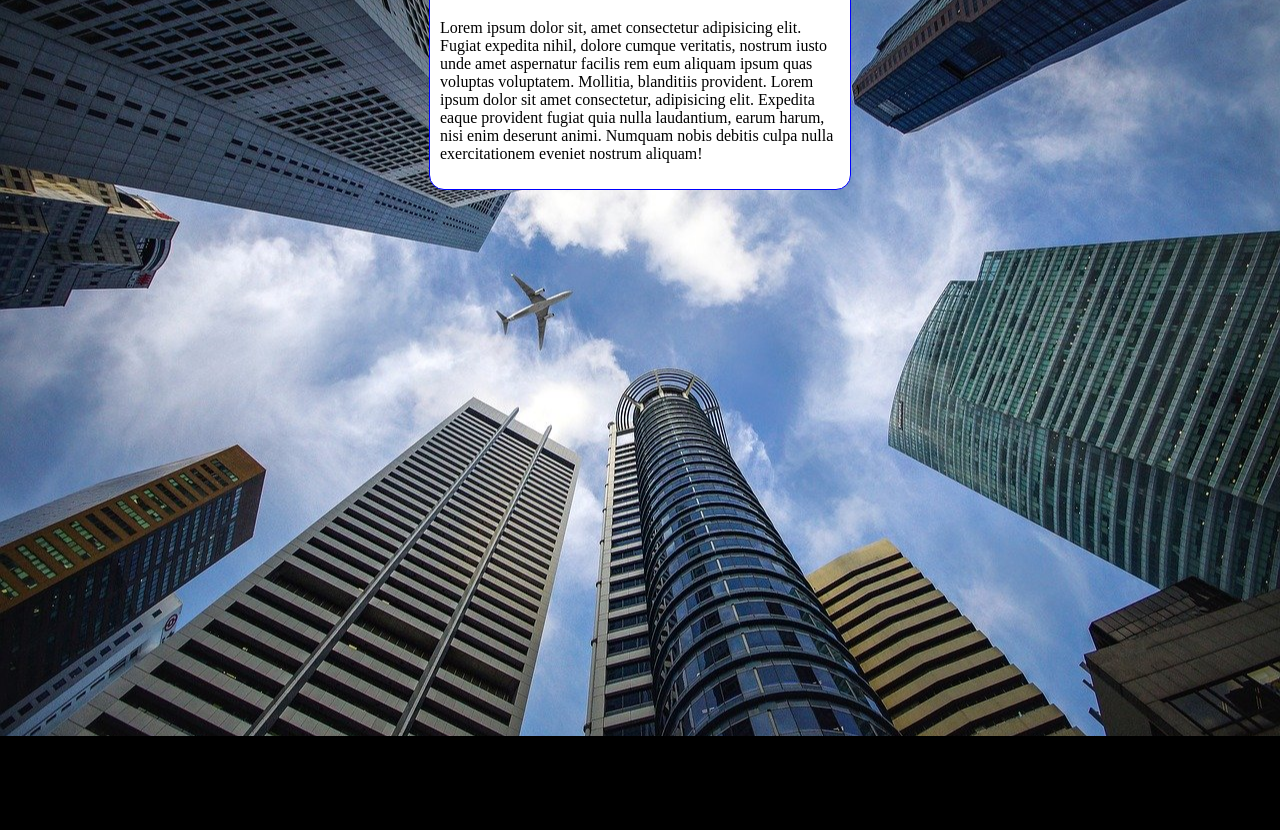
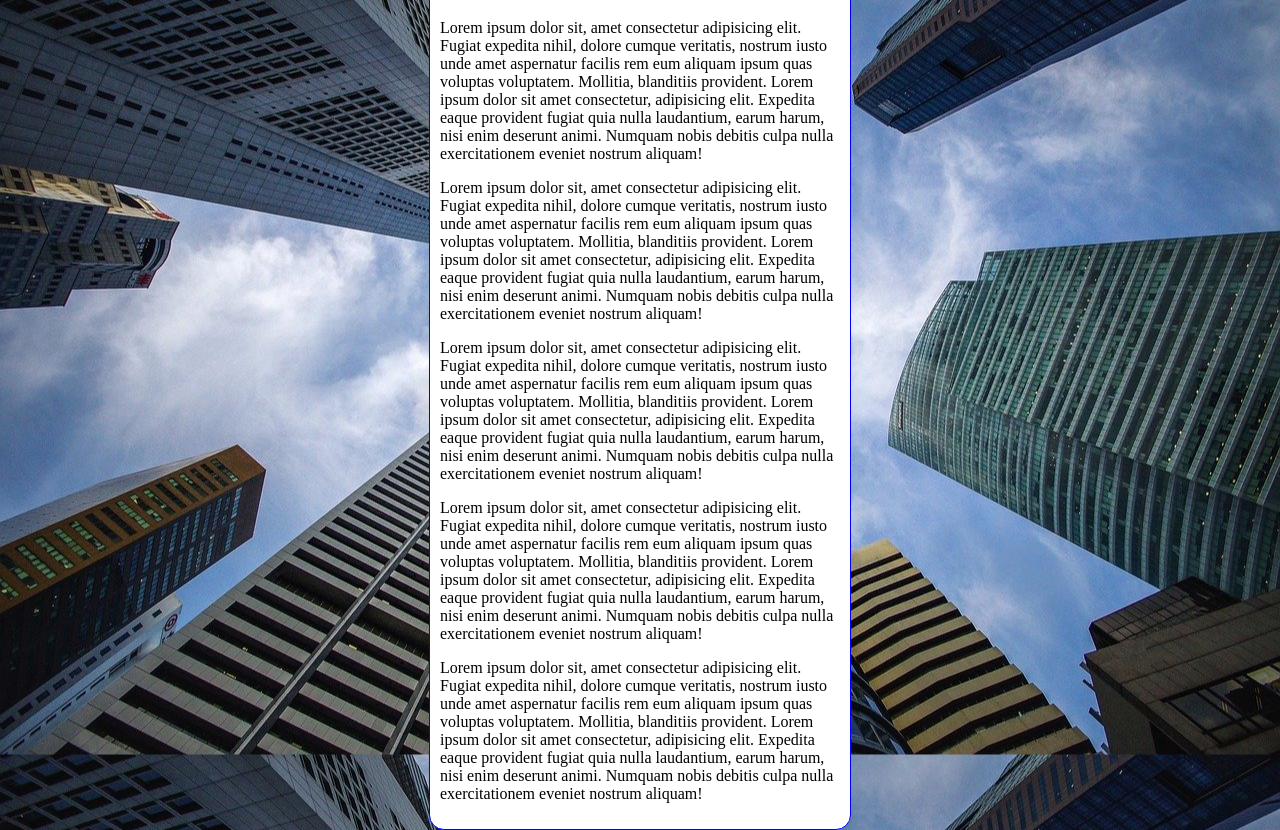
Before and after one commit to LucianoCaltran/html-css, a plain HTML site: page exercicios/ex022/fundo003.html in a window 1280 px wide. Shown: the part 80-910 px from the top of the page. Before the commit the page ends 816 px from the top, so only its background shows below. Drawn offline with Linux system fonts and the light colour scheme.

Commit message:
Update fundo003.html

```diff
--- a/exercicios/ex022/fundo003.html
+++ b/exercicios/ex022/fundo003.html
@@ -12,7 +12,7 @@
             background-color: black;
             background-image: url("imagens/wallpaper002.jpg");
             background-position: center center;
-            background-repeat: no-repeat;
+            background-repeat: repeat;
             background-size: cover;
         }
 
@@ -32,6 +32,10 @@
             Teste de Imagem de Fundo
         </h1>
         <p>Lorem ipsum dolor sit, amet consectetur adipisicing elit. Fugiat expedita nihil, dolore cumque veritatis, nostrum iusto unde amet aspernatur facilis rem eum aliquam ipsum quas voluptas voluptatem. Mollitia, blanditiis provident. Lorem ipsum dolor sit amet consectetur, adipisicing elit. Expedita eaque provident fugiat quia nulla laudantium, earum harum, nisi enim deserunt animi. Numquam nobis debitis culpa nulla exercitationem eveniet nostrum aliquam!</p>
+        <p>Lorem ipsum dolor sit, amet consectetur adipisicing elit. Fugiat expedita nihil, dolore cumque veritatis, nostrum iusto unde amet aspernatur facilis rem eum aliquam ipsum quas voluptas voluptatem. Mollitia, blanditiis provident. Lorem ipsum dolor sit amet consectetur, adipisicing elit. Expedita eaque provident fugiat quia nulla laudantium, earum harum, nisi enim deserunt animi. Numquam nobis debitis culpa nulla exercitationem eveniet nostrum aliquam!</p>
+        <p>Lorem ipsum dolor sit, amet consectetur adipisicing elit. Fugiat expedita nihil, dolore cumque veritatis, nostrum iusto unde amet aspernatur facilis rem eum aliquam ipsum quas voluptas voluptatem. Mollitia, blanditiis provident. Lorem ipsum dolor sit amet consectetur, adipisicing elit. Expedita eaque provident fugiat quia nulla laudantium, earum harum, nisi enim deserunt animi. Numquam nobis debitis culpa nulla exercitationem eveniet nostrum aliquam!</p>
+        <p>Lorem ipsum dolor sit, amet consectetur adipisicing elit. Fugiat expedita nihil, dolore cumque veritatis, nostrum iusto unde amet aspernatur facilis rem eum aliquam ipsum quas voluptas voluptatem. Mollitia, blanditiis provident. Lorem ipsum dolor sit amet consectetur, adipisicing elit. Expedita eaque provident fugiat quia nulla laudantium, earum harum, nisi enim deserunt animi. Numquam nobis debitis culpa nulla exercitationem eveniet nostrum aliquam!</p>
+        <p>Lorem ipsum dolor sit, amet consectetur adipisicing elit. Fugiat expedita nihil, dolore cumque veritatis, nostrum iusto unde amet aspernatur facilis rem eum aliquam ipsum quas voluptas voluptatem. Mollitia, blanditiis provident. Lorem ipsum dolor sit amet consectetur, adipisicing elit. Expedita eaque provident fugiat quia nulla laudantium, earum harum, nisi enim deserunt animi. Numquam nobis debitis culpa nulla exercitationem eveniet nostrum aliquam!</p>
     </main>
 </body>
 </html>
```
